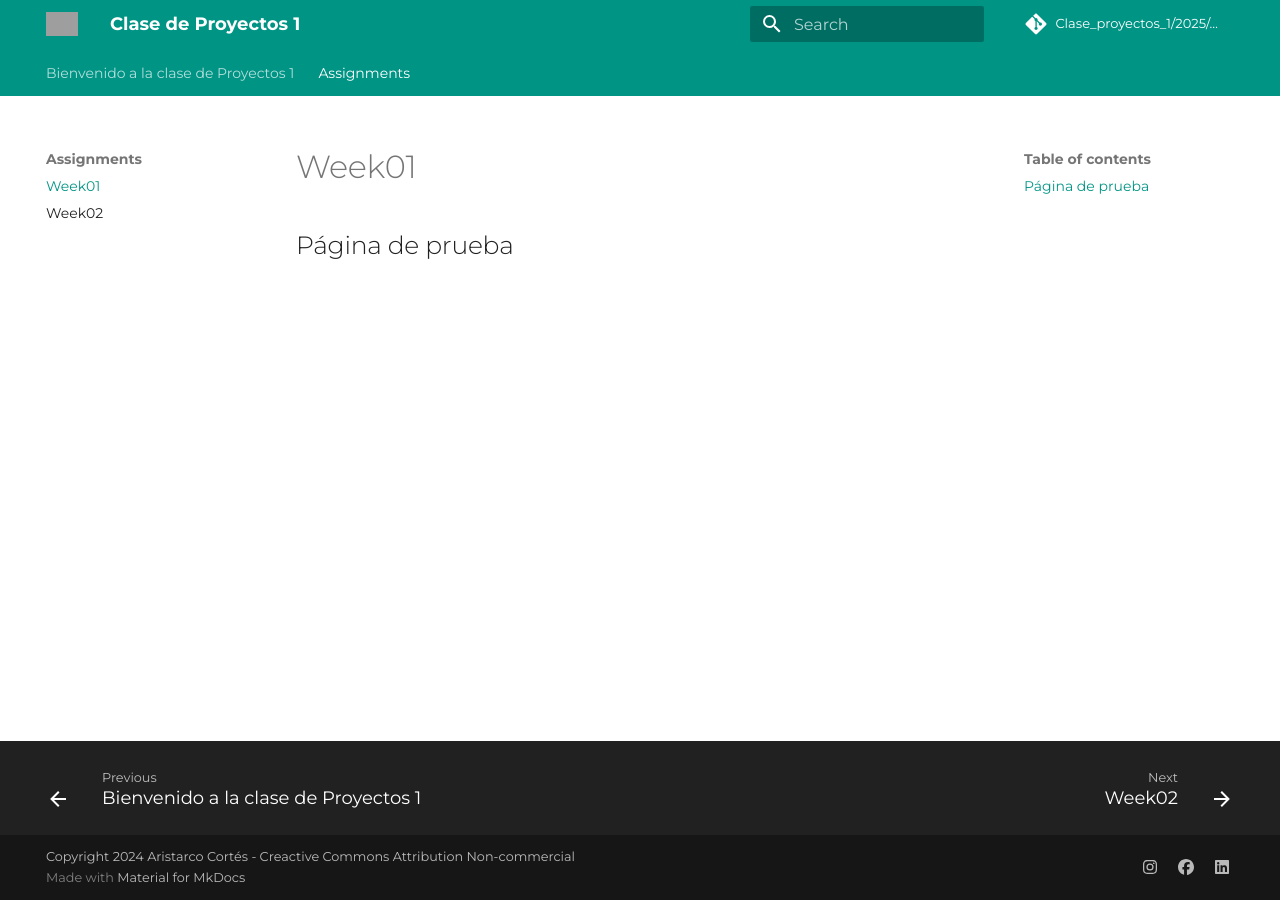
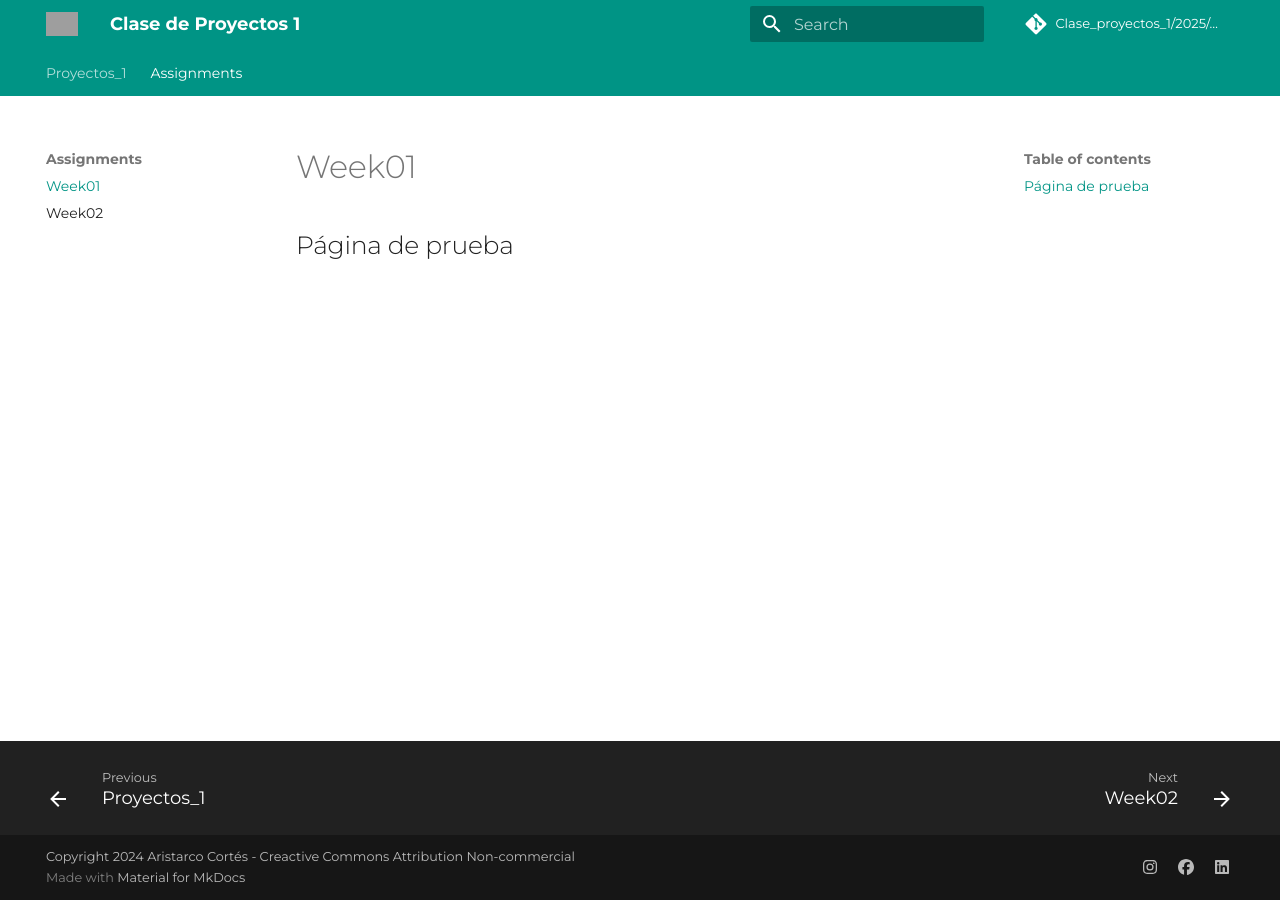
Before and after one commit to Aristarco/Pry1_Clase, an MkDocs documentation site: the page built from docs/assignments/week01.md, in a window 1280 px wide. Built offline with MkDocs 1.6.1 and Material for MkDocs 9.7.7, drawn with Linux system fonts in a browser that asks for light colours; comment, search, counter and statistics services are not loaded; part of the change alters nothing that is shown; grey boxes are pictures that could not be loaded.

```diff
--- a/docs/index.md
+++ b/docs/index.md
@@ -1,5 +1,7 @@
 
-# Bienvenido a la clase de Proyectos 1
+# Proyectos_1
+
+## Bienvenido a la clase de Proyectos 1
 
 ## En esta página encontrás todas las clases y los archivos, tareas e imágenes vistas en clase
 
@@ -15,7 +17,7 @@ Aristarco es ingeniero mecánico electricista con estudios de administración y
 
 |||
 |---|---|
-|[![](Pry1_Clase/docs/images/week_1.jpg){ width=300 } <br>Project&nbsp;management](Pry1_Clase/docs/assignments/week01.md)|[![](./images/week02/Voronoi_Sandy.png){ width=300 } <br>Digital bodies](./assignments/week02.md)|
+|[![](./images/week_1.jpg){ width=300 } <br>Project&nbsp;management](./assignments/week01.md)|[![](./images/week02/Voronoi_Sandy.png){ width=300 } <br>Digital bodies](./assignments/week02.md)|
 |[![](./images/week03/Recicling.jpg){ width=300 } <br>Circular Fashion](./assignments/week03.md)|[![](./images/week04/Designer.jpeg){ width=300 } <br>BioChromes](./assignments/week04.md)|
 |[![](./images/week05/Etextileworkshop.jpeg){ width=300 } <br>E-textiles](./assignments/week05.md)|[![](./images/Week06/Parametric_design.png){ width=300 } <br>Computational Couture ](./assignments/week06.md)|
 |[![](./images/week07/Biomaterial.jpeg){ width=300 } <br>BioFabricating Materials ](./assignments/week07.md)|[![](./images/week08/Soft_Robot.jpg){ width=300 } <br>Soft robotics](./assignments/week08.md)|
```
